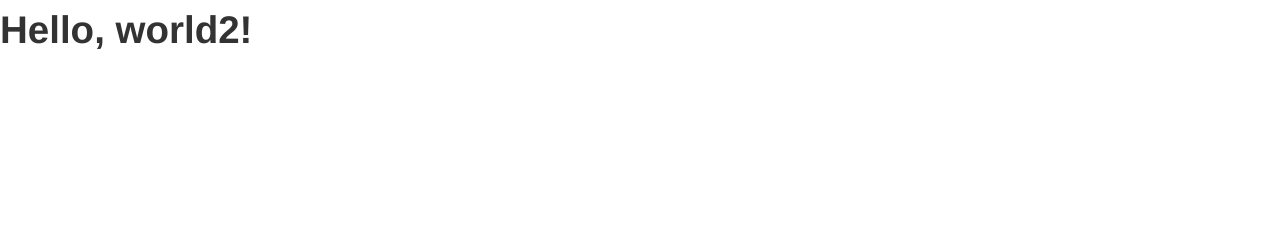
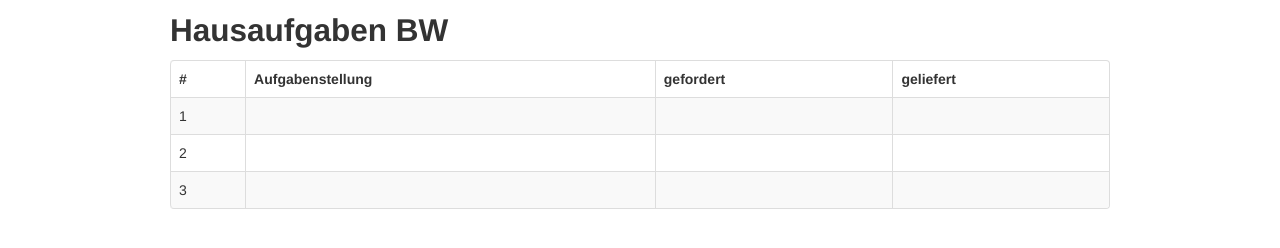
Before and after one commit to BernhardWestkemper/Iver, a plain HTML site: page bootstrap/index.html in a window 1280 px wide. Drawn offline with nearby package versions, Linux system fonts and the light colour scheme.

Commit message:
Hausaufgabe01

```diff
--- a/bootstrap/index.html
+++ b/bootstrap/index.html
@@ -1,14 +1,46 @@
 <!DOCTYPE html>
 <html>
+
   <head>
-    <title>Bootstrap 101 Template</title>
-    <meta name="viewport" content="width=device-width, initial-scale=1.0">
-    <!-- Bootstrap -->
-    <link href="css/bootstrap.min.css" rel="stylesheet" media="screen">
-  </head>
-  <body>
-    <h1>Hello, world2!</h1>
+    <title>Hausaufgaben BW</title>
     <script src="http://code.jquery.com/jquery.js"></script>
     <script src="js/bootstrap.min.js"></script>
+    <link rel="stylesheet" href="css/bootstrap.min.css">
+  </head>
+
+  <body>
+	<section class="container">
+      <h2>Hausaufgaben BW</h2>
+       <table class="table table-striped table-bordered">
+        <thead>
+          <tr>
+            <th>#</th>
+            <th>Aufgabenstellung</th>
+            <th>gefordert</th>
+            <th>geliefert</th>
+                      </tr>
+        </thead>
+        <tbody>
+          <tr>
+            <td>1</td>
+            <td></td>
+            <td></td>
+            <td></td>
+          </tr>
+          <tr>
+            <td>2</td>
+            <td></td>
+            <td></td>
+            <td></td>
+          </tr>
+          <tr>
+            <td>3</td>
+            <td></td>
+            <td></td>
+            <td></td>
+          </tr>
+        </tbody>
+      </table>
+    </section>
   </body>
 </html>
```
